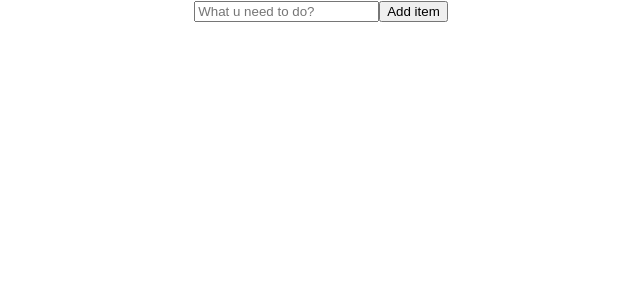
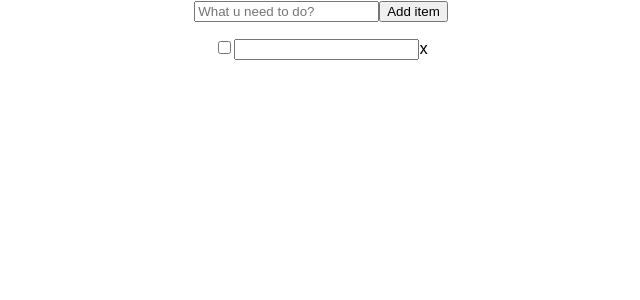
Before and after one commit to cathlk/react_todo_with_backend, a React (Create React App) app: page / in a window 1280 px wide. Shown: the top 300 px of the page, without its empty margins (319-959 px from the left). Built offline with nearby package versions, Linux system fonts and the light colour scheme; data requests are answered from the project's data file.

Commit message:
loads component but doesnt render

```diff
--- a/server/db.json
+++ b/server/db.json
@@ -1,9 +1,9 @@
 {
   "todoList": [
     {
-      "id": 2,
-      "title": "This was easy!",
-      "content": "What's next?"
+      "isChecked": false,
+      "id": 12121,
+      "value": "text from db json, pretty pls work"
     }
   ]
 }
--- a/src/components/ListBody.js
+++ b/src/components/ListBody.js
@@ -14,11 +14,23 @@ class ListBody extends React.Component {
                 isChecked: false
             }
         }
+
+        this.getTodoList = this.getTodoList.bind(this)
         this.handleInput = this.handleInput.bind(this)
         this.addItem = this.addItem.bind(this)
         this.setUpdate = this.setUpdate.bind(this)
         this.checkDone = this.checkDone.bind(this)
         this.deleteItem = this.deleteItem.bind(this)
+    }
+
+    componentDidMount() {
+        this.getTodoList()
+    }
+
+    getTodoList() {
+        fetch('http://localhost:3001/todoList')
+          .then(res => res.json())
+          .then(todoList => this.setState({ todoList: todoList }))
     }
 
     // uppdatera inputfält skickar med information till varje skapat item
@@ -56,8 +68,8 @@ class ListBody extends React.Component {
         updateList.map(item => {
             if(item.key === thekey) {
                 item.text = thetext
+                console.log(thekey);
             }
-            console.log(thekey);
         })
         this.setState({todoList: updateList})
     }
@@ -78,6 +90,16 @@ class ListBody extends React.Component {
             item.key !== thekey)
             this.setState({ todoList: filteredList })
         }
+
+    // deleteTodoItem(id) {
+    //     fetch(`http://localhost:3001/todoList/${id}`, {
+    //       method: 'DELETE',
+    //       headers: {
+    //         'Content-Type': 'application/json' //för den ska fatta det är json server
+    //       }
+    //     })
+    //       .then(() => this.getTodoList())
+    // }
 
     render () {
     return(
--- a/src/components/ListItems.js
+++ b/src/components/ListItems.js
@@ -1,9 +1,9 @@
 import React from 'react'
 
-function ListItem(props){
+function ListItems(props){
     const todoList = props.todoList
 
-    const listItems = todoList.map(item => {
+    const listItem = todoList.map(item => {
         return <div className = "list" key ={item.key} >
             <p>
                 <input type="checkbox" onClick = {() => props.checkDone(item)}/>
@@ -22,9 +22,9 @@ function ListItem(props){
 
     return(
         <div>
-            {listItems}
+            {listItem}
         </div>
     )
 }
 
-export default ListItem
+export default ListItems
```
